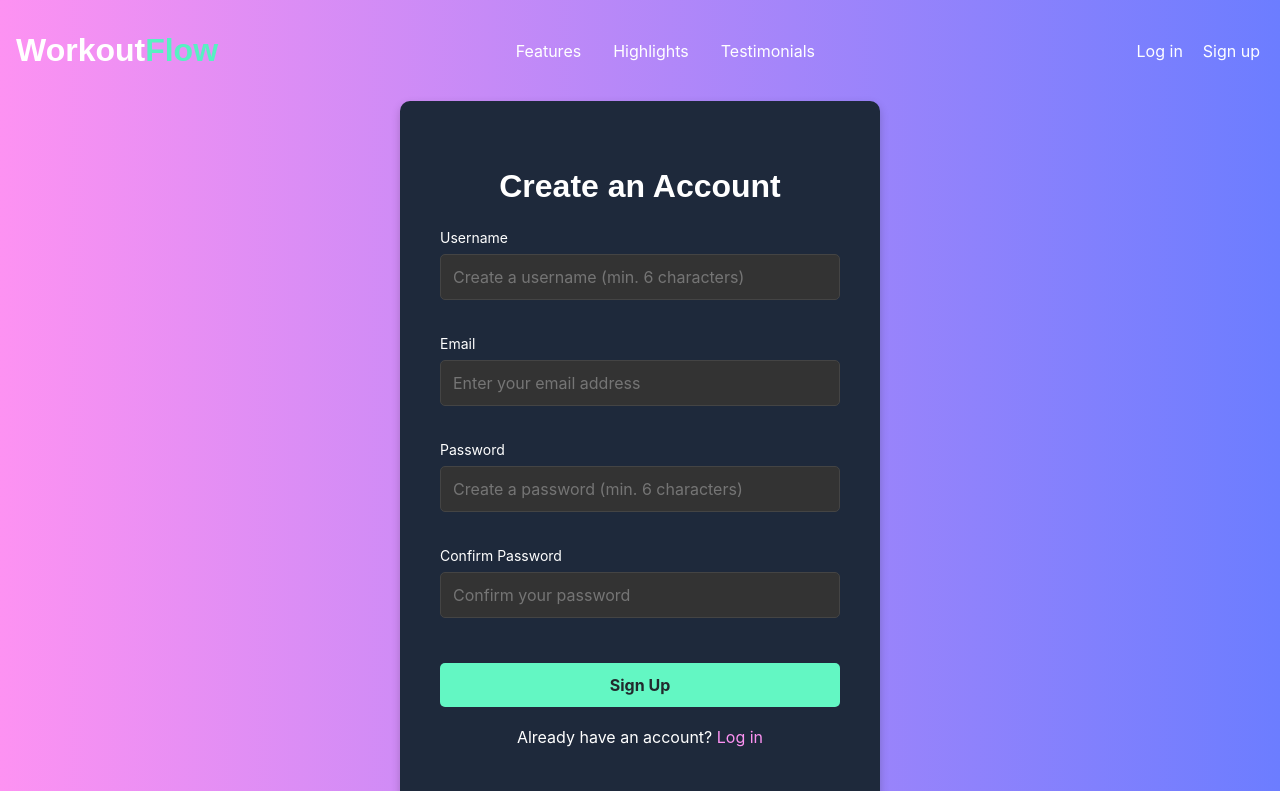
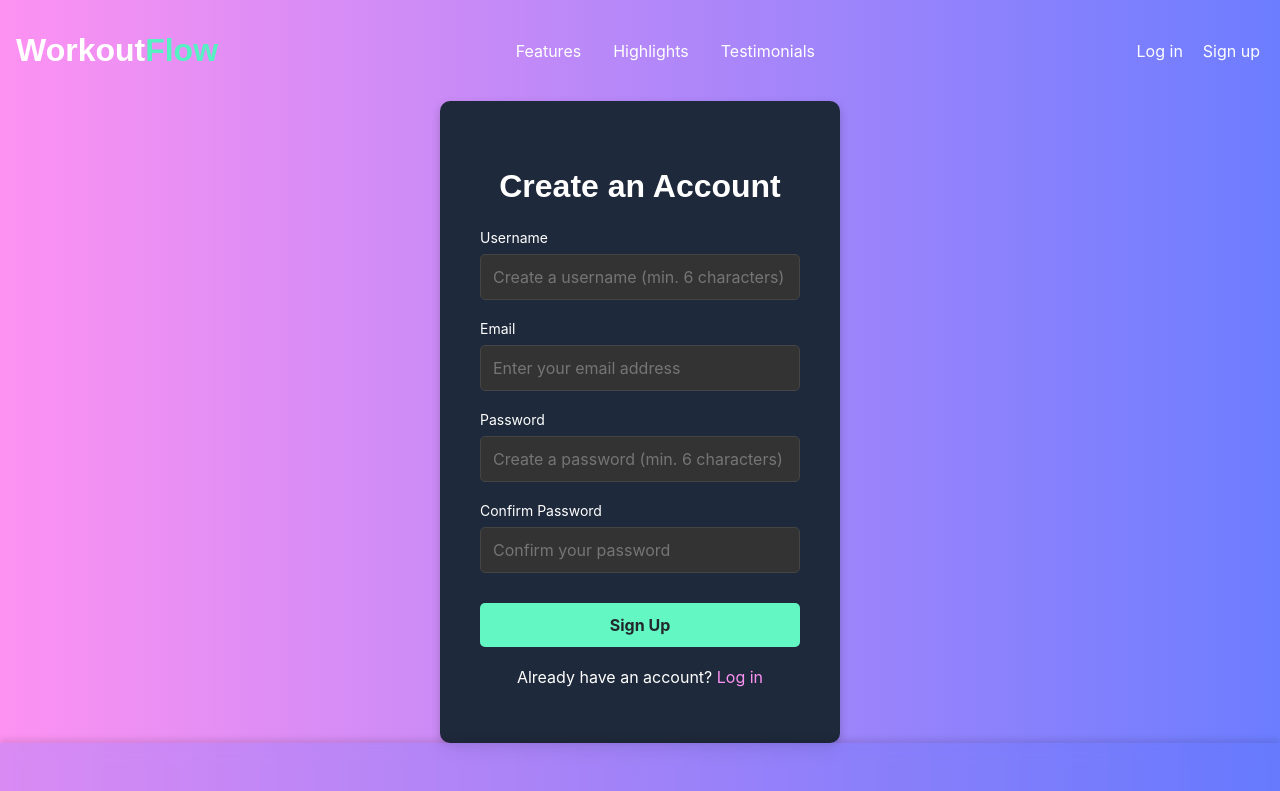
Before and after one commit to Devivdb/workout-flow-webapp, a React (Vite) app: page /sign-up in a window 1280 px wide. Shown: the top 791 px of the page. Built offline with nearby package versions, Linux system fonts and the light colour scheme.

Commit message:
Updated contact from and background Testimonials

```diff
--- a/src/pages/contact/Contact.css
+++ b/src/pages/contact/Contact.css
@@ -1,14 +1,20 @@
+*,
+*::before,
+*::after {
+    box-sizing: border-box;
+}
+
 /*
  * BACKGROUNDS & CONTAINERS
  */
 .contact-background {
-    background: #22292d;
+    background-image: linear-gradient(to right, rgb(253, 146, 242), rgb(81, 114, 248));
 }
 
 .contact-container {
     display: flex;
     justify-content: center;
-    align-items: flex-start;
+    align-items: center;
     min-height: 79vh;
 }
 
@@ -21,6 +27,7 @@
     width: 100%;
     max-width: 500px;
     text-align: center;
+    background-color: #1e293b;
 }
 
 /*
@@ -40,13 +47,13 @@
 .form-group textarea {
     width: 100%;
     padding: 12px 15px;
-    margin-bottom: 15px;
-    border: 1px solid #ddd;
     border-radius: 8px;
     font-size: 1rem;
-    color: #111827;
     font-family: Inter, sans-serif;
     transition: border-color 0.3s ease;
+    background-color: #2b2f32;
+    color: white;
+    resize: vertical;
 }
 
 .form-group input:focus,
@@ -55,19 +62,25 @@
     outline: none;
 }
 
+.form-group {
+    width: 100%;
+    margin-bottom: 15px;
+}
+
 /*
  * BUTTONS
  */
 .contact-button[type="submit"] {
     background: rgb(99, 247, 195);
     color: rgb(34, 41, 45);
-    padding: 15px 20px;
-    border: none;
+    padding: 12px 15px;
+    border: 1px solid #ddd;
     font-size: 1rem;
     font-weight: bold;
     border-radius: 8px;
     cursor: pointer;
-    width: 107%;
+    width: 100%;
+    box-sizing: border-box;
     transition: background-color 0.3s ease, color 0.3s ease;
 }
 
--- a/src/pages/testimonials/Testimonials.css
+++ b/src/pages/testimonials/Testimonials.css
@@ -2,7 +2,7 @@
  * GLOBAL STYLES
  */
 .testimonials-background {
-    background: rgba(34, 41, 45, 100%);
+    background: linear-gradient(to bottom, #1f252a, #2a2e35);
 }
 
 /*
--- a/src/pages/testimonials/Testimonials.jsx
+++ b/src/pages/testimonials/Testimonials.jsx
@@ -4,18 +4,17 @@ import ReviewBlock from "../../components/ui/reviewBlock/ReviewBlock.jsx";
 
 
 function Testimonials(){
-
     useBackground("testimonials-background")
 
     return (
-        <>
+        <div className="testimonials-background">
             <div className="intro-text-testimonials">
                 <h1>What users are saying</h1>
                 <p>Still not convinced? See what our users love about WorkoutFlow:</p>
             </div>
-            <ReviewBlock></ReviewBlock>
-        </>
+            <ReviewBlock />
+        </div>
     );
-};
+}
 
 export default Testimonials;
```
